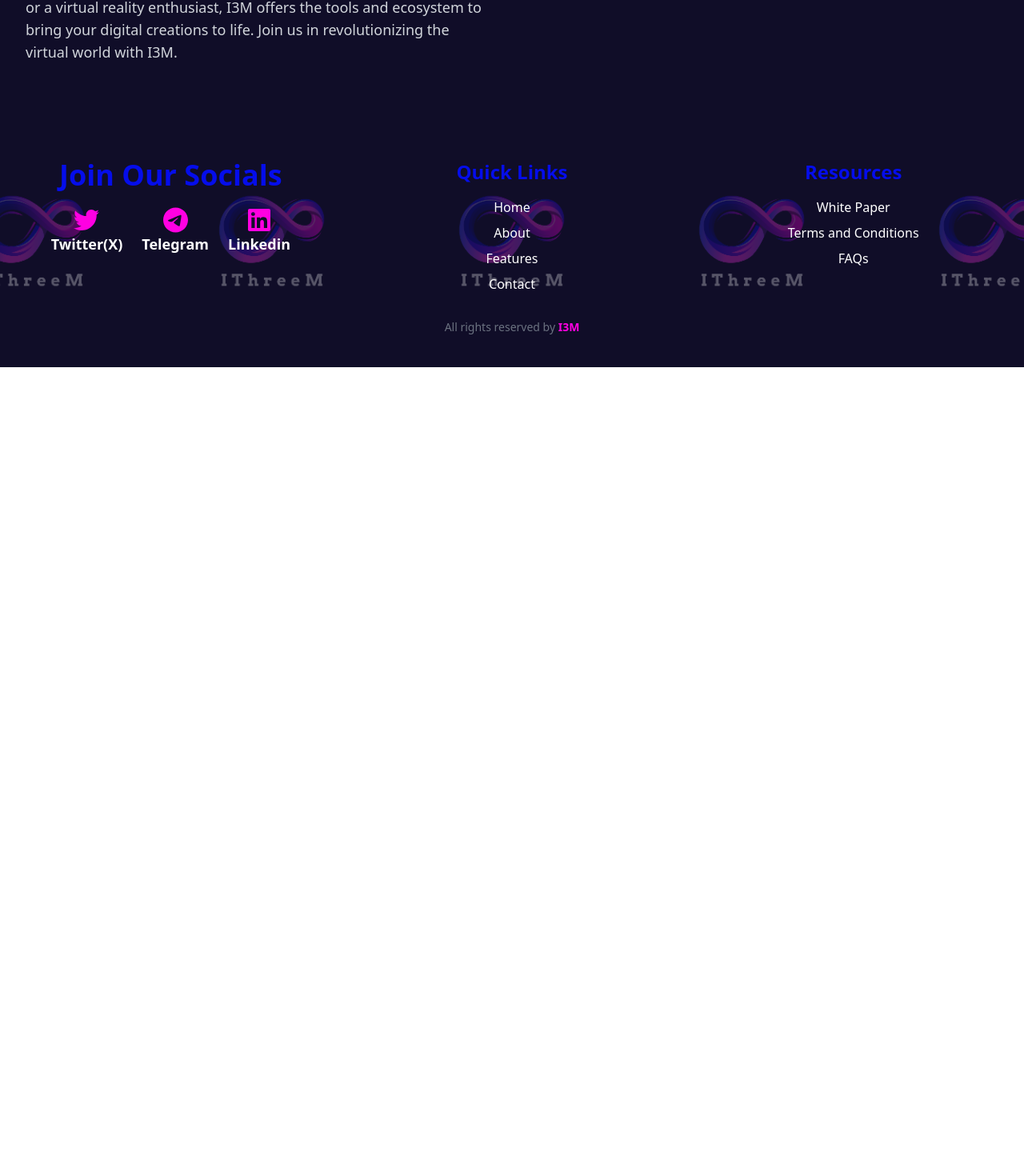
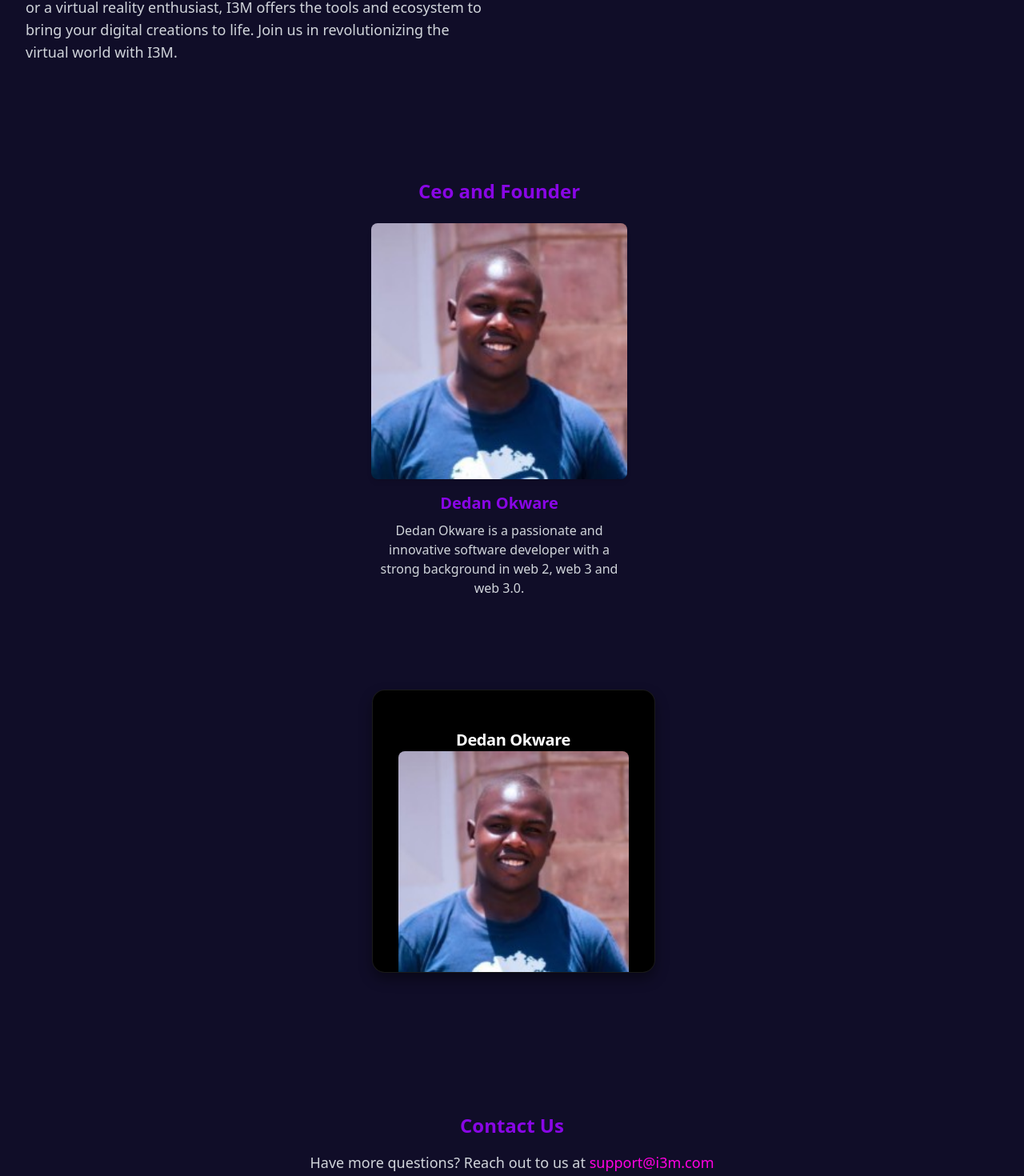
Before and after one commit to IThr3NgineM/I3M-Website, a React (Vite) app in the folder src/I3M-Webiste-frontend/: page /About in a window 1280 px wide. Shown: the part 777-2247 px from the top of the page at 80% size. Before the commit the page ends 1236 px from the top, so only its background shows below. Built offline with nearby package versions, Linux system fonts and the light colour scheme.

Commit message:
updated about page

```diff
--- a/src/I3M-Webiste-frontend/package.json
+++ b/src/I3M-Webiste-frontend/package.json
@@ -6,11 +6,14 @@
   "scripts": {
     "setup": "npm i && dfx canister create I3M-Webiste-backend && dfx generate I3M-Webiste-backend && dfx deploy",
     "start": "vite --port 3000",
+    "dev": "vite",
     "prebuild": "dfx generate",
     "build": "tsc && vite build",
     "format": "prettier --write \"src/**/*.{json,js,jsx,ts,tsx,css,scss}\""
   },
   "dependencies": {
+    "@babylonjs/core": "^7.10.3",
+    "@babylonjs/loaders": "^7.10.3",
     "@dfinity/agent": "^0.15.7",
     "@dfinity/candid": "^0.15.7",
     "@dfinity/principal": "^0.15.7",
@@ -32,6 +35,7 @@
     "three": "^0.165.0"
   },
   "devDependencies": {
+    "@types/babylonjs": "^2.4.1",
     "@types/react": "^18.2.14",
     "@types/react-dom": "^18.2.6",
     "@types/three": "^0.165.0",
--- /dev/null
+++ b/src/I3M-Webiste-frontend/src/components/ui/3d-pin.tsx
@@ -0,0 +1,164 @@
+"use client";
+import React, { useState } from "react";
+import { motion } from "framer-motion";
+import { cn } from "../../utils/cn";
+
+export const PinContainer = ({
+  children,
+  title,
+  href,
+  className,
+  containerClassName,
+}: {
+  children: React.ReactNode;
+  title?: string;
+  href?: string;
+  className?: string;
+  containerClassName?: string;
+}) => {
+  const [transform, setTransform] = useState(
+    "translate(-50%,-50%) rotateX(0deg)"
+  );
+
+  const onMouseEnter = () => {
+    setTransform("translate(-50%,-50%) rotateX(40deg) scale(0.8)");
+  };
+  const onMouseLeave = () => {
+    setTransform("translate(-50%,-50%) rotateX(0deg) scale(1)");
+  };
+
+  return (
+    <div
+      className={cn(
+        "relative group/pin z-50  cursor-pointer",
+        containerClassName
+      )}
+      onMouseEnter={onMouseEnter}
+      onMouseLeave={onMouseLeave}
+    >
+      <div
+        style={{
+          perspective: "1000px",
+          transform: "rotateX(70deg) translateZ(0deg)",
+        }}
+        className="absolute left-1/2 top-1/2 ml-[0.09375rem] mt-4 -translate-x-1/2 -translate-y-1/2"
+      >
+        <div
+          style={{
+            transform: transform,
+          }}
+          className="absolute left-1/2 p-4 top-1/2  flex justify-start items-start  rounded-2xl  shadow-[0_8px_16px_rgb(0_0_0/0.4)] bg-black border border-white/[0.1] group-hover/pin:border-white/[0.2] transition duration-700 overflow-hidden"
+        >
+          <div className={cn(" relative z-50 ", className)}>{children}</div>
+        </div>
+      </div>
+      <PinPerspective title={title} href={href} />
+    </div>
+  );
+};
+
+export const PinPerspective = ({
+  title,
+  href,
+}: {
+  title?: string;
+  href?: string;
+}) => {
+  return (
+    <motion.div className="pointer-events-none  w-96 h-80 flex items-center justify-center opacity-0 group-hover/pin:opacity-100 z-[60] transition duration-500">
+      <div className=" w-full h-full -mt-7 flex-none  inset-0">
+        <div className="absolute top-0 inset-x-0  flex justify-center">
+          <a
+            href={href}
+            target={"_blank"}
+            className="relative flex space-x-2 items-center z-10 rounded-full bg-zinc-950 py-0.5 px-4 ring-1 ring-white/10 "
+          >
+            <span className="relative z-20 text-white text-xs font-bold inline-block py-0.5">
+              {title}
+            </span>
+
+            <span className="absolute -bottom-0 left-[1.125rem] h-px w-[calc(100%-2.25rem)] bg-gradient-to-r from-emerald-400/0 via-emerald-400/90 to-emerald-400/0 transition-opacity duration-500 group-hover/btn:opacity-40"></span>
+          </a>
+        </div>
+
+        <div
+          style={{
+            perspective: "1000px",
+            transform: "rotateX(70deg) translateZ(0)",
+          }}
+          className="absolute left-1/2 top-1/2 ml-[0.09375rem] mt-4 -translate-x-1/2 -translate-y-1/2"
+        >
+          <>
+            <motion.div
+              initial={{
+                opacity: 0,
+                scale: 0,
+                x: "-50%",
+                y: "-50%",
+              }}
+              animate={{
+                opacity: [0, 1, 0.5, 0],
+                scale: 1,
+
+                z: 0,
+              }}
+              transition={{
+                duration: 6,
+                repeat: Infinity,
+                delay: 0,
+              }}
+              className="absolute left-1/2 top-1/2  h-[11.25rem] w-[11.25rem] rounded-[50%] bg-sky-500/[0.08] shadow-[0_8px_16px_rgb(0_0_0/0.4)]"
+            ></motion.div>
+            <motion.div
+              initial={{
+                opacity: 0,
+                scale: 0,
+                x: "-50%",
+                y: "-50%",
+              }}
+              animate={{
+                opacity: [0, 1, 0.5, 0],
+                scale: 1,
+
+                z: 0,
+              }}
+              transition={{
+                duration: 6,
+                repeat: Infinity,
+                delay: 2,
+              }}
+              className="absolute left-1/2 top-1/2  h-[11.25rem] w-[11.25rem] rounded-[50%] bg-sky-500/[0.08] shadow-[0_8px_16px_rgb(0_0_0/0.4)]"
+            ></motion.div>
+            <motion.div
+              initial={{
+                opacity: 0,
+                scale: 0,
+                x: "-50%",
+                y: "-50%",
+              }}
+              animate={{
+                opacity: [0, 1, 0.5, 0],
+                scale: 1,
+
+                z: 0,
+              }}
+              transition={{
+                duration: 6,
+                repeat: Infinity,
+                delay: 4,
+              }}
+              className="absolute left-1/2 top-1/2  h-[11.25rem] w-[11.25rem] rounded-[50%] bg-sky-500/[0.08] shadow-[0_8px_16px_rgb(0_0_0/0.4)]"
+            ></motion.div>
+          </>
+        </div>
+
+        <>
+          <motion.div className="absolute right-1/2 bottom-1/2 bg-gradient-to-b from-transparent to-cyan-500 translate-y-[14px] w-px h-20 group-hover/pin:h-40 blur-[2px]" />
+          <motion.div className="absolute right-1/2 bottom-1/2 bg-gradient-to-b from-transparent to-cyan-500 translate-y-[14px] w-px h-20 group-hover/pin:h-40  " />
+          <motion.div className="absolute right-1/2 translate-x-[1.5px] bottom-1/2 bg-cyan-600 translate-y-[14px] w-[4px] h-[4px] rounded-full z-40 blur-[3px]" />
+          <motion.div className="absolute right-1/2 translate-x-[0.5px] bottom-1/2 bg-cyan-300 translate-y-[14px] w-[2px] h-[2px] rounded-full z-40 " />
+        </>
+      </div>
+    </motion.div>
+  );
+};
--- a/src/I3M-Webiste-frontend/src/pages/About.tsx
+++ b/src/I3M-Webiste-frontend/src/pages/About.tsx
@@ -1,16 +1,22 @@
-import React from "react";
+import React, { useEffect, useRef } from "react";
+import * as THREE from "three";
+import { Engine, Scene, ArcRotateCamera, Vector3, HemisphericLight, MeshBuilder } from "@babylonjs/core";
+import "@babylonjs/loaders";
 import aboutImage from "../assets/IThreeM.png"; // Ensure this path is correct
+import { CardContainer, CardBody, CardItem } from '../components/ui/3d-card';
+import { PinContainer } from "../components/ui/3d-pin";
+
 
 interface BuyProps {
   handleConnectWallet: () => void;
 }
 
 const About: React.FC<BuyProps> = ({ handleConnectWallet }) => {
+
   return (
     <div className="py-20 px-4 sm:px-6 lg:px-8 bg-i3m-dark">
       <h2 className="text-3xl font-bold text-white text-center font-rem">
-        About{" "}
-        <span className="text-i3m-pink font-rem font-extrabold">I3M</span>
+        <span className="text-i3m-pink font-rem font-extrabold">About I3M</span>
       </h2>
       <div className="max-w-7xl mx-auto flex flex-col md:flex-row items-center">
         <div className="w-full md:w-1/2 pr-8">
@@ -39,6 +45,55 @@ const About: React.FC<BuyProps> = ({ handleConnectWallet }) => {
           <img src={aboutImage} alt="I3M Vision" className="w-80 h-auto rounded-lg shadow-xl" />
         </div>
       </div>
+
+      <div className="mt-12 text-center">
+        <CardContainer containerClassName="mt-10">
+          <CardBody>
+            <CardItem translateX={20} translateY={20} translateZ={50} rotateX={20} rotateY={20} rotateZ={0}>
+             <h3 className="text-2xl font-bold text-i3m-purple font-rem">
+              Ceo and Founder
+             </h3>
+             <div className="flex flex-wrap justify-center mt-6">
+              <div className="w-80 mx-4 mb-8">
+               <img src="/src/assets/dedan.jpeg" alt="Team Member" className="w-full h-auto rounded-lg shadow-md" />
+               <h4 className="mt-4 text-xl font-semibold text-i3m-purple">Dedan Okware</h4>
+               <p className="mt-2 text-gray-300">Dedan Okware is a passionate and innovative software developer with a strong background in web 2, web 3 and web 3.0.</p>
+              </div>
+             </div>
+            </CardItem>
+          </CardBody>
+        </CardContainer>
+
+        <div>
+        <div className="h-[40rem] w-full flex items-center justify-center ">
+         <PinContainer
+          title="Founder and CTO">
+          <div className="flex basis-full flex-col p-4 tracking-tight i3m-dark sm:basis-1/2 w-[20rem] h-[20rem] ">
+           <h3 className="text-2xl font-bold text-i3m-purple font-rem">
+
+           </h3>
+           <div className="text-base !m-0 !p-0 font-normal">
+            <span className="text-slate-500 ">
+              <h4 className="mt-4 text-xl font-semibold text-white">Dedan Okware</h4>
+              <img src="/src/assets/dedan.jpeg" alt="Team Member" className="w-full h-auto rounded-lg shadow-md" />
+            </span>
+           </div>
+            <p className="mt-2 text-gray-300">Dedan Okware is a passionate and innovative software developer with a strong background in web 2, web 3 and web 3.0.</p>
+           <div className="flex flex-1 w-full rounded-lg mt-4" />
+           </div>
+         </PinContainer>
+        </div>
+        </div>
+        <div className="mt-12 text-center">
+
+          <h3 className="text-2xl font-bold text-i3m-purple font-rem">
+            Contact Us
+          </h3>
+          <p className="mt-4 text-lg text-gray-300">
+            Have more questions? Reach out to us at <a href="mailto:ithr3m@gmail.com" className="text-i3m-pink">support@i3m.com</a>
+          </p>
+        </div>
+      </div>
     </div>
   );
 };
```
Also changed, not shown: src/I3M-Webiste-frontend/src/assets/dedan.jpeg (added).
